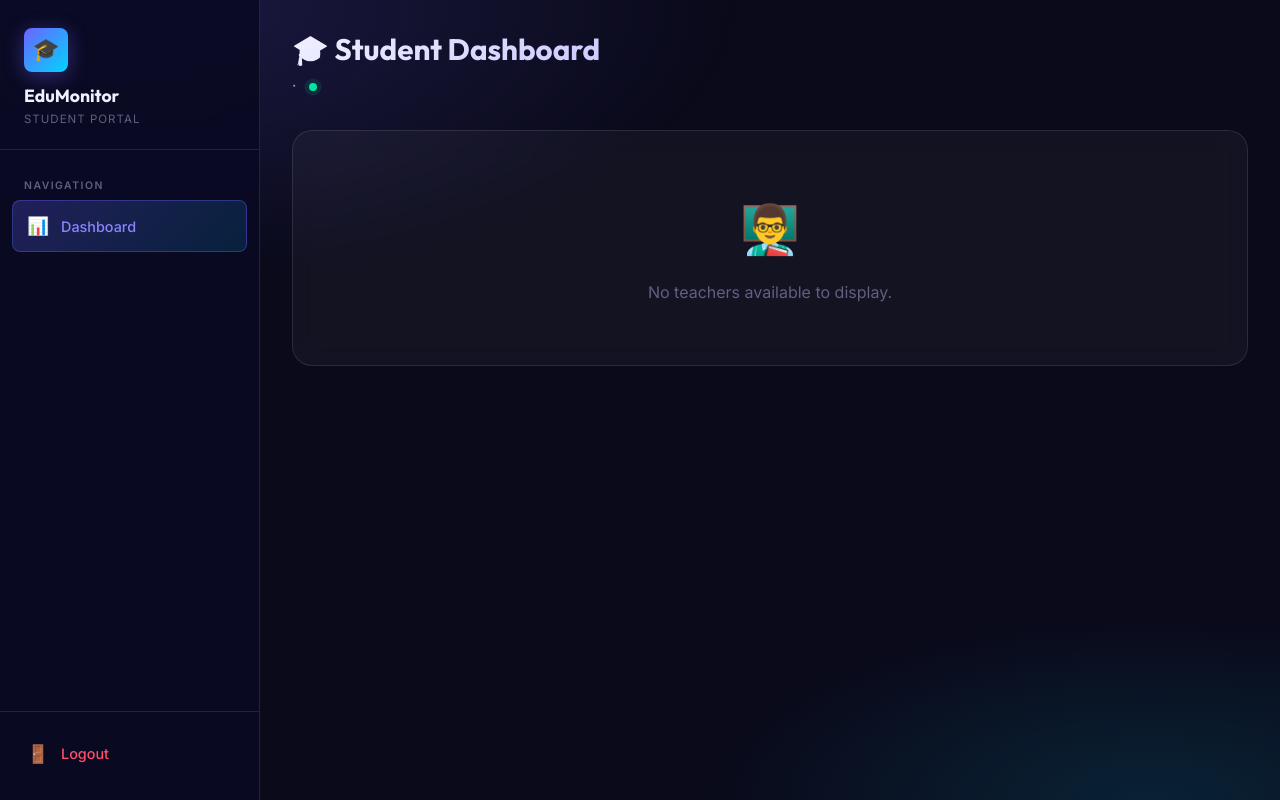
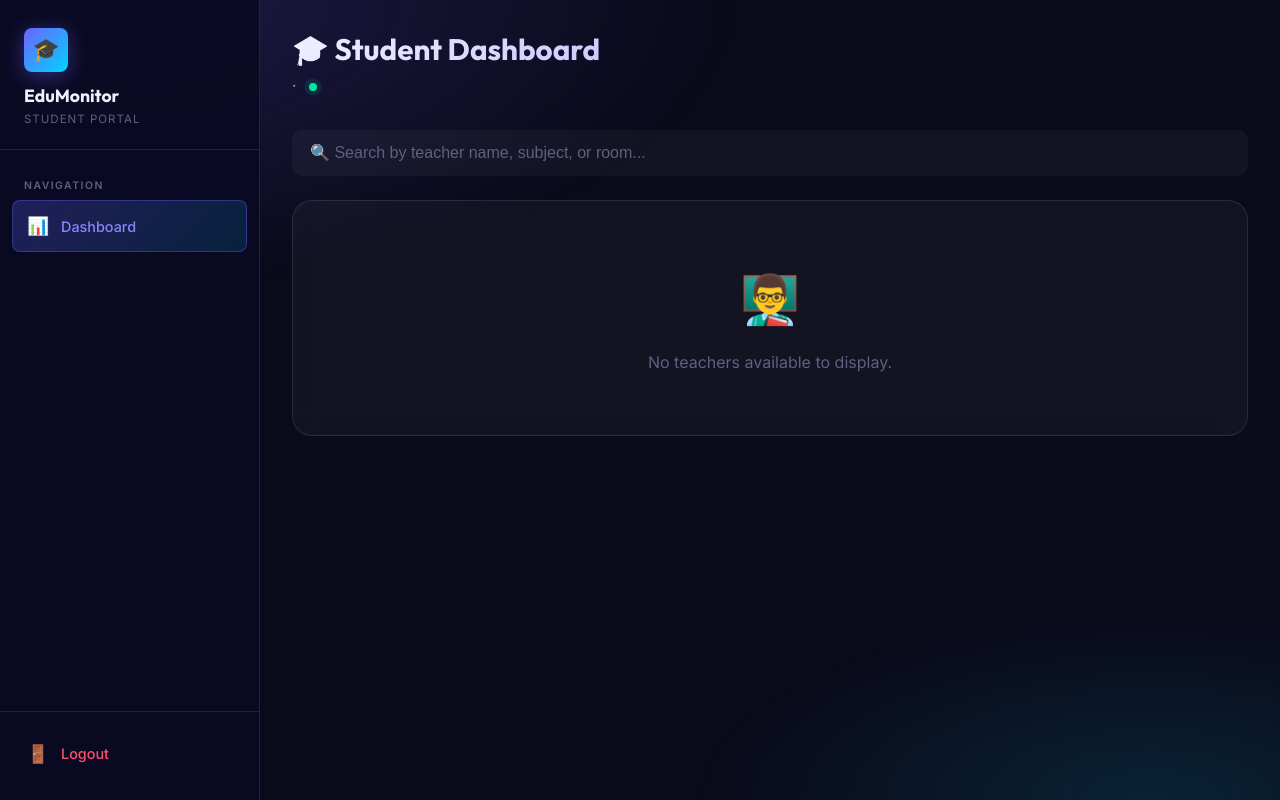
Before and after one commit to YASHP1405/College-Monitoring-System, a Django app: template core/templates/student/dashboard.html in a window 1280 px wide. Run offline with Django 4.2, Linux system fonts and the light colour scheme; the template is opened without the code that fills it, so the values that code supplies are empty.

Commit message:
Add live search and filter to student dashboard

```diff
--- a/core/templates/student/dashboard.html
+++ b/core/templates/student/dashboard.html
@@ -5,6 +5,7 @@
 
 {% block body %}
 <div class="app-wrapper">
+
   <!-- Sidebar -->
   <aside class="sidebar" id="sidebar">
     <div class="sidebar-brand">
@@ -12,12 +13,15 @@
       <div class="brand-name">EduMonitor</div>
       <div class="brand-sub">Student Portal</div>
     </div>
+
     <nav class="sidebar-nav">
       <div class="nav-section-label">Navigation</div>
+
       <a href="{% url 'student_dashboard' %}" class="nav-item active">
         <span class="nav-icon">📊</span> Dashboard
       </a>
     </nav>
+
     <div class="sidebar-footer">
       <a href="{% url 'logout' %}" class="nav-item" style="color:var(--danger);">
         <span class="nav-icon">🚪</span> Logout
@@ -25,87 +29,546 @@
     </div>
   </aside>
 
+
+  <!-- Main Content -->
   <main class="main-content">
-    <button class="btn btn-ghost btn-sm" id="sidebarToggle" style="display:none; margin-bottom:16px;">☰ Menu</button>
 
+    <button
+      class="btn btn-ghost btn-sm"
+      id="sidebarToggle"
+      style="display:none; margin-bottom:16px;">
+      ☰ Menu
+    </button>
+
+
+    <!-- Page Header -->
     <div class="page-header">
       <h1>🎓 Student Dashboard</h1>
-      <p>{{ current_day }} · {{ current_time }} <span class="live-dot" style="margin-left:8px;"></span></p>
+
+      <p>
+        {{ current_day }} · {{ current_time }}
+        <span class="live-dot" style="margin-left:8px;"></span>
+      </p>
     </div>
 
+
+    <!-- Live Search Box -->
+    <div class="search-container">
+
+      <input
+        type="text"
+        id="teacherSearch"
+        placeholder="🔍 Search by teacher name, subject, or room..."
+        aria-label="Search teachers"
+      >
+
+    </div>
+
+
     <!-- Teacher Status Cards -->
-    <div class="stats-grid" style="grid-template-columns: repeat(auto-fill, minmax(300px, 1fr));">
+    <div
+      class="stats-grid"
+      id="teacherGrid"
+      style="grid-template-columns: repeat(auto-fill, minmax(300px, 1fr));"
+    >
+
       {% for code, teacher in teachers.items %}
-      <div class="card" style="position:relative; overflow:hidden;">
-        <!-- Top accent bar -->
+
+      <div
+        class="card teacher-card"
+        data-name="{{ teacher.name|default:''|lower }}"
+        data-subject="{{ teacher.current_lecture.subject|default:''|lower }}"
+        data-room="{{ teacher.current_lecture.room|default:''|lower }}"
+        style="position:relative; overflow:hidden;"
+      >
+
+
+        <!-- Top Accent Bar -->
+
         {% if teacher.current_lecture %}
-          <div style="position:absolute; top:0; left:0; width:100%; height:3px; background: linear-gradient(90deg, var(--primary), var(--accent));"></div>
+
+        <div
+          style="
+            position:absolute;
+            top:0;
+            left:0;
+            width:100%;
+            height:3px;
+            background:linear-gradient(
+              90deg,
+              var(--primary),
+              var(--accent)
+            );
+          "
+        ></div>
+
+
         {% elif "ON LEAVE" in teacher.status|upper %}
-          <div style="position:absolute; top:0; left:0; width:100%; height:3px; background: linear-gradient(90deg, #ffd166, #e5a800);"></div>
+
+        <div
+          style="
+            position:absolute;
+            top:0;
+            left:0;
+            width:100%;
+            height:3px;
+            background:linear-gradient(
+              90deg,
+              #ffd166,
+              #e5a800
+            );
+          "
+        ></div>
+
+
         {% elif "AVAILABLE" in teacher.status|upper %}
-          <div style="position:absolute; top:0; left:0; width:100%; height:3px; background: linear-gradient(90deg, #00e5a0, #00b37e);"></div>
+
+        <div
+          style="
+            position:absolute;
+            top:0;
+            left:0;
+            width:100%;
+            height:3px;
+            background:linear-gradient(
+              90deg,
+              #00e5a0,
+              #00b37e
+            );
+          "
+        ></div>
+
+
         {% elif "NOT AVAILABLE" in teacher.status|upper %}
-          <div style="position:absolute; top:0; left:0; width:100%; height:3px; background: linear-gradient(90deg, #ff4d6d, #c9184a);"></div>
+
+        <div
+          style="
+            position:absolute;
+            top:0;
+            left:0;
+            width:100%;
+            height:3px;
+            background:linear-gradient(
+              90deg,
+              #ff4d6d,
+              #c9184a
+            );
+          "
+        ></div>
+
+
         {% else %}
-          <div style="position:absolute; top:0; left:0; width:100%; height:3px; background: linear-gradient(90deg, var(--info), #0077b6);"></div>
+
+        <div
+          style="
+            position:absolute;
+            top:0;
+            left:0;
+            width:100%;
+            height:3px;
+            background:linear-gradient(
+              90deg,
+              var(--info),
+              #0077b6
+            );
+          "
+        ></div>
+
         {% endif %}
 
-        <div class="flex items-center gap-3 mb-4" style="padding-top:8px;">
-          <div style="width:48px; height:48px; border-radius:50%; background:linear-gradient(135deg, var(--bg-card-hover), rgba(108,99,255,0.15)); display:flex; align-items:center; justify-content:center; font-size:1.4rem; flex-shrink:0;">
+
+        <!-- Teacher Information -->
+
+        <div
+          class="flex items-center gap-3 mb-4"
+          style="padding-top:8px;"
+        >
+
+          <div
+            style="
+              width:48px;
+              height:48px;
+              border-radius:50%;
+              background:linear-gradient(
+                135deg,
+                var(--bg-card-hover),
+                rgba(108,99,255,0.15)
+              );
+              display:flex;
+              align-items:center;
+              justify-content:center;
+              font-size:1.4rem;
+              flex-shrink:0;
+            "
+          >
             👨‍🏫
           </div>
+
+
           <div style="flex:1; min-width:0;">
-            <div style="font-weight:600; font-size:1.05rem;">{{ teacher.name }}</div>
-            <div class="text-xs text-muted">Code: {{ code }}</div>
+
+            <div
+              style="
+                font-weight:600;
+                font-size:1.05rem;
+              "
+            >
+              {{ teacher.name }}
+            </div>
+
+            <div class="text-xs text-muted">
+              Code: {{ code }}
+            </div>
+
           </div>
+
         </div>
 
-        <!-- Current Lecture Info -->
+
+        <!-- Current Lecture Information -->
+
         {% if teacher.current_lecture %}
-        <div style="background:rgba(108,99,255,0.1); border:1px solid rgba(108,99,255,0.25); border-radius:var(--radius-sm); padding:12px; margin-bottom:12px;">
+
+        <div
+          style="
+            background:rgba(108,99,255,0.1);
+            border:1px solid rgba(108,99,255,0.25);
+            border-radius:var(--radius-sm);
+            padding:12px;
+            margin-bottom:12px;
+          "
+        >
+
           <div class="flex items-center gap-2 mb-1">
+
             <span class="live-dot"></span>
-            <span class="text-sm font-bold" style="color:var(--primary-light);">Currently in Lecture</span>
+
+            <span
+              class="text-sm font-bold"
+              style="color:var(--primary-light);"
+            >
+              Currently in Lecture
+            </span>
+
           </div>
-          <div class="text-sm" style="color:var(--text-secondary);">
-            📍 Room: <strong>{{ teacher.current_lecture.room }}</strong>
+
+
+          <div
+            class="text-sm"
+            style="color:var(--text-secondary);"
+          >
+
+            📍 Room:
+            <strong>
+              {{ teacher.current_lecture.room }}
+            </strong>
+
+
             {% if teacher.current_lecture.subject %}
-              · 📚 {{ teacher.current_lecture.subject }}
+
+            · 📚
+            {{ teacher.current_lecture.subject }}
+
             {% endif %}
+
           </div>
+
         </div>
+
         {% endif %}
 
+
         <!-- Status Badge -->
+
         <div>
+
           {% if teacher.current_lecture %}
-            <span class="badge badge-lecture">📚 In Lecture</span>
+
+          <span class="badge badge-lecture">
+            📚 In Lecture
+          </span>
+
+
           {% elif "ON LEAVE" in teacher.status|upper %}
-            <span class="badge badge-leave">🏖️ {{ teacher.status }}</span>
+
+          <span class="badge badge-leave">
+            🏖️ {{ teacher.status }}
+          </span>
+
+
           {% elif "AVAILABLE" in teacher.status|upper %}
-            <span class="badge badge-available">🟢 {{ teacher.status }}</span>
+
+          <span class="badge badge-available">
+            🟢 {{ teacher.status }}
+          </span>
+
+
           {% elif "NOT AVAILABLE" in teacher.status|upper %}
-            <span class="badge badge-busy">🔴 Not Available</span>
+
+          <span class="badge badge-busy">
+            🔴 Not Available
+          </span>
+
+
           {% else %}
-            <span class="badge badge-info">{{ teacher.status|default:"No status" }}</span>
+
+          <span class="badge badge-info">
+            {{ teacher.status|default:"No status" }}
+          </span>
+
           {% endif %}
+
         </div>
 
+
+        <!-- Last Updated -->
+
         <div class="text-xs text-muted mt-2">
-          Updated: {{ teacher.last_updated|default:"Never" }}
+
+          Updated:
+
+          {{ teacher.last_updated|default:"Never" }}
+
         </div>
+
+
       </div>
+
       {% empty %}
-      <div class="card text-center text-muted" style="padding:60px 20px; grid-column: 1/-1;">
-        <div style="font-size:3rem; margin-bottom:12px;">👨‍🏫</div>
+
+      <div
+        class="card text-center text-muted"
+        style="
+          padding:60px 20px;
+          grid-column:1/-1;
+        "
+      >
+
+        <div
+          style="
+            font-size:3rem;
+            margin-bottom:12px;
+          "
+        >
+          👨‍🏫
+        </div>
+
         No teachers available to display.
+
       </div>
+
       {% endfor %}
+
+
+      <!-- No Search Results -->
+
+      <div
+        id="noResults"
+        class="card text-center text-muted"
+        style="
+          display:none;
+          padding:40px 20px;
+          grid-column:1/-1;
+        "
+      >
+
+        <div
+          style="
+            font-size:2.5rem;
+            margin-bottom:10px;
+          "
+        >
+          🔍
+        </div>
+
+        <h3>No teachers found</h3>
+
+        <p>
+          Try searching by teacher name, subject, or room.
+        </p>
+
+      </div>
+
     </div>
+
   </main>
+
 </div>
 
+
+<!-- Styling -->
+
 <style>
-  @media (max-width: 768px) { #sidebarToggle { display: inline-flex !important; } }
+
+  /* Mobile Sidebar */
+
+  @media (max-width:768px) {
+
+    #sidebarToggle {
+
+      display:inline-flex !important;
+
+    }
+
+  }
+
+
+  /* Search Container */
+
+  .search-container {
+
+    margin-bottom:24px;
+
+  }
+
+
+  /* Search Input */
+
+  #teacherSearch {
+
+    width:100%;
+
+    padding:14px 18px;
+
+    border-radius:10px;
+
+    border:1px solid var(--border);
+
+    background:var(--bg-card);
+
+    color:var(--text-primary);
+
+    font-size:1rem;
+
+    outline:none;
+
+    transition:0.2s;
+
+  }
+
+
+  /* Search Focus */
+
+  #teacherSearch:focus {
+
+    border-color:var(--primary);
+
+    box-shadow:
+      0 0 0 3px
+      rgba(108,99,255,0.15);
+
+  }
+
+
+  /* Placeholder */
+
+  #teacherSearch::placeholder {
+
+    color:var(--text-muted);
+
+  }
+
 </style>
+
+
+<!-- Live Search JavaScript -->
+
+<script>
+
+document.addEventListener("DOMContentLoaded", function () {
+
+  const searchInput =
+    document.getElementById("teacherSearch");
+
+  const teacherCards =
+    document.querySelectorAll(".teacher-card");
+
+  const noResults =
+    document.getElementById("noResults");
+
+
+  searchInput.addEventListener(
+    "input",
+    function () {
+
+      const searchValue =
+        this.value
+          .toLowerCase()
+          .trim();
+
+
+      let visibleCards = 0;
+
+
+      teacherCards.forEach(
+        function (card) {
+
+
+          const name =
+            card.dataset.name || "";
+
+
+          const subject =
+            card.dataset.subject || "";
+
+
+          const room =
+            card.dataset.room || "";
+
+
+          const isMatch =
+
+            name.includes(searchValue) ||
+
+            subject.includes(searchValue) ||
+
+            room.includes(searchValue);
+
+
+          if (isMatch) {
+
+            card.style.display = "";
+
+            visibleCards++;
+
+          }
+
+          else {
+
+            card.style.display = "none";
+
+          }
+
+
+        }
+      );
+
+
+      /* Show No Results Message */
+
+      if (
+        visibleCards === 0 &&
+        searchValue !== ""
+      ) {
+
+        noResults.style.display = "block";
+
+      }
+
+      else {
+
+        noResults.style.display = "none";
+
+      }
+
+
+    }
+  );
+
+
+});
+
+</script>
+
+
 {% endblock %}
```
